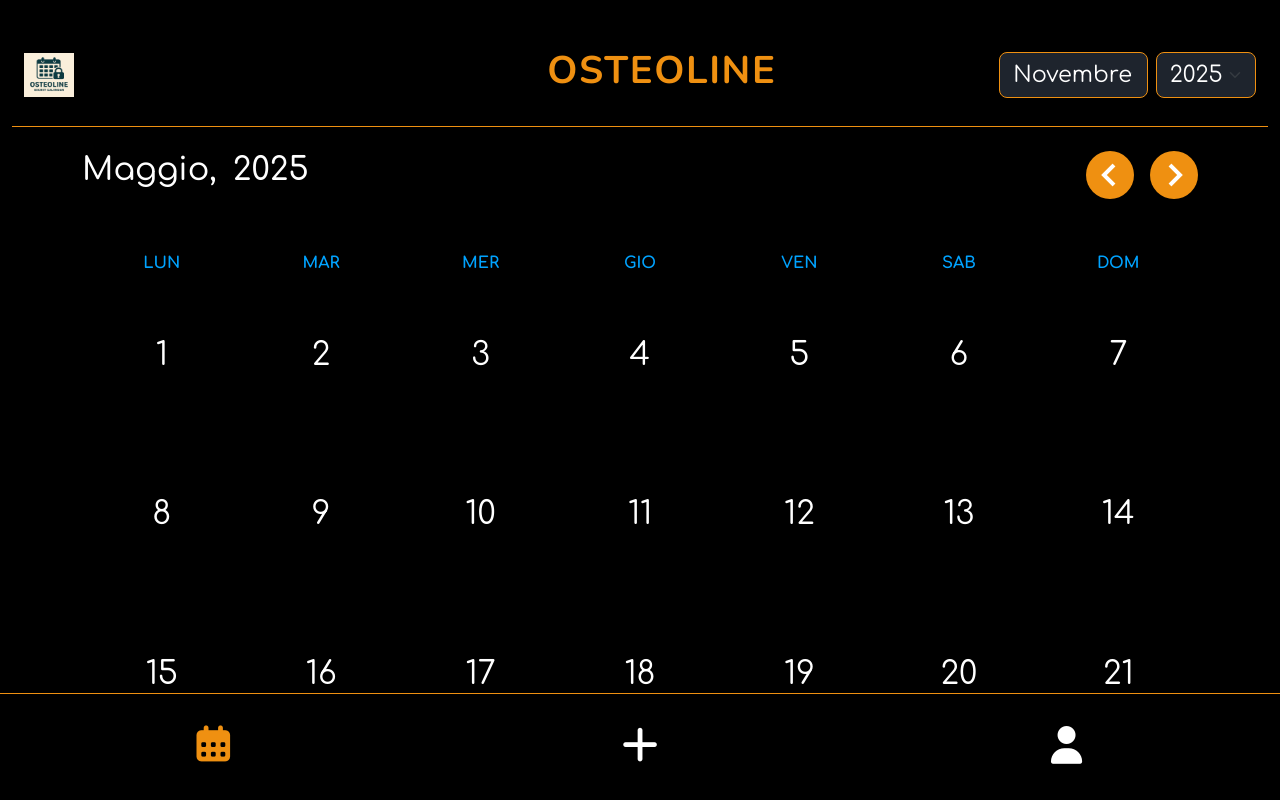
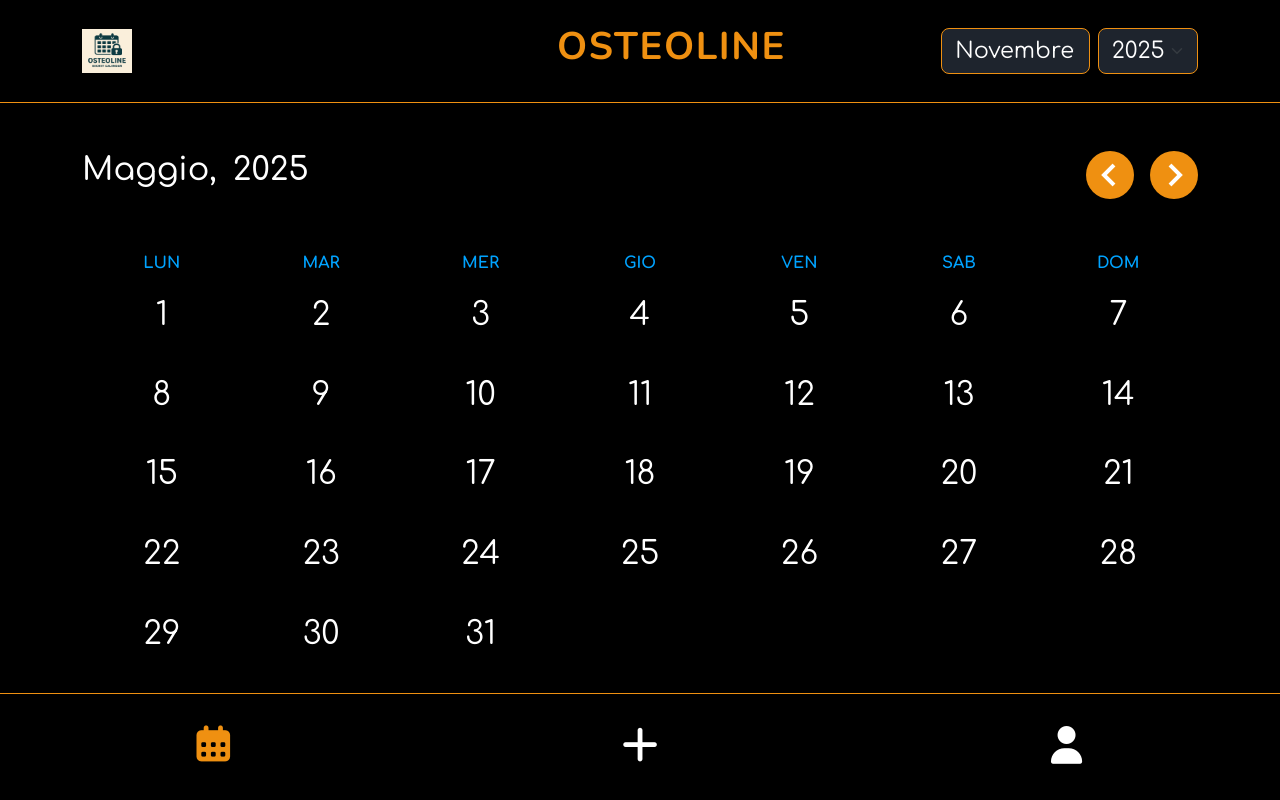
Before and after one commit to Johnnyfromtheblock4/osteoline-calendar, a React (Vite) app: page / in a window 1280 px wide. Shown: the top 800 px of the page. Built offline with nearby package versions, Linux system fonts and the light colour scheme.

Commit message:
[UPD] Header border line fix

```diff
--- a/src/components/CalendarApp.jsx
+++ b/src/components/CalendarApp.jsx
@@ -4,8 +4,9 @@ import Header from "./Header";
 
 const CalendarApp = () => {
   return (
+    <>
+      <Header />
       <div className="calendar-app container-fluid my-5">
-      <Header />
         <div className="container calendar">
           <div className="row mt-4">
             <div className="navigate-date d-flex col-6">
@@ -63,6 +64,7 @@ const CalendarApp = () => {
           </div>
         </div>
       </div>
+    </>
   );
 };
 
--- a/src/components/Header.jsx
+++ b/src/components/Header.jsx
@@ -29,7 +29,7 @@ const Header = () => {
 
   return (
     <>
-      <div className="container-fluid header">
+      <div className="container header mt-4">
         <div className="row mb-4 align-items-center">
           {/* LOGO */}
           <div className="col-6 col-lg-5 logo">
@@ -78,7 +78,7 @@ const Header = () => {
           </div>
         </div>
       </div>
-      <div className="border-header"></div>
+      <div className="border-header full-width"></div>
     </>
   );
 };
--- a/src/pages/AddEvent.jsx
+++ b/src/pages/AddEvent.jsx
@@ -1,3 +1,4 @@
+import "../styles/AddEvent.css";
 
 const AddEvent = () => {
   return (
--- a/src/styles/CalendarApp.css
+++ b/src/styles/CalendarApp.css
@@ -30,7 +30,7 @@
 .days span {
   font-size: calc(1.2rem, 1cqi, 1.6rem);
   width: calc(100% / 7);
-  aspect-ratio: 1; /* stessa grandezza della width */
+  aspect-ratio: 4 / 2; /* stessa grandezza della width */
   display: flex;
   justify-content: center;
   align-items: center;
```
Also changed, not shown: src/styles/AddEvent.css (added). Lines whose indentation alone changed are shown as unchanged.
